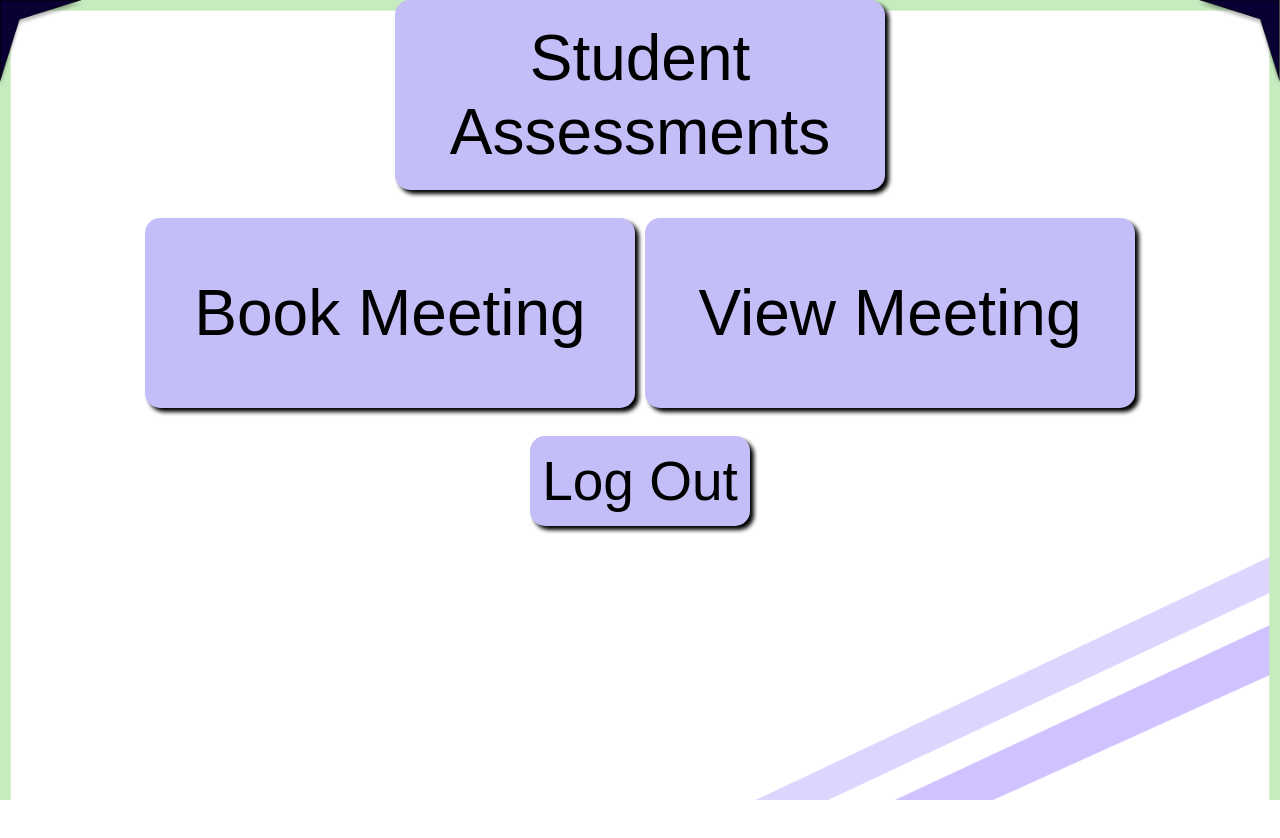
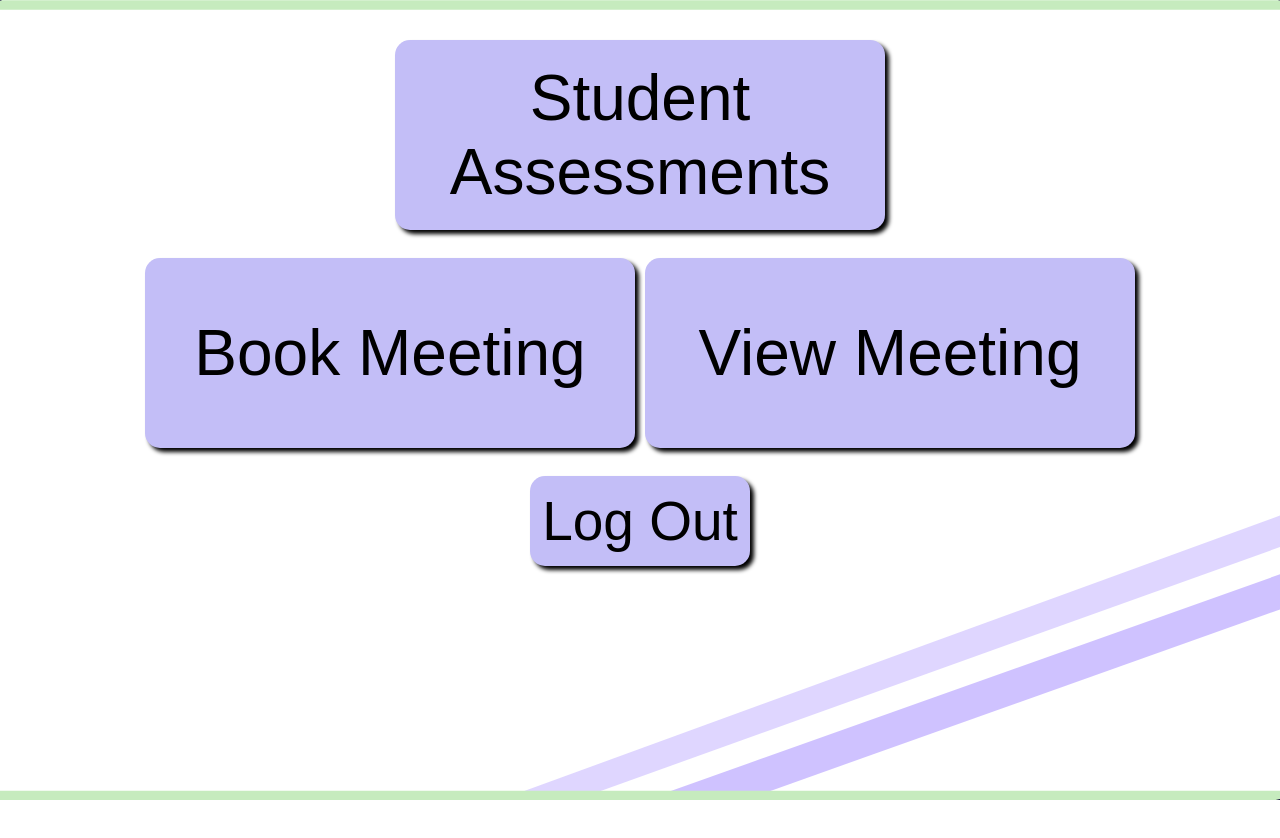
Before and after one commit to mpanks/UIX-front-end, a SvelteKit app: page /staff in a window 1280 px wide. Before the commit the page ends 800 px from the top, so only its background shows below. Built offline with nearby package versions, Linux system fonts and the light colour scheme.

Commit message:
Changed border to SVG, sorted css&formatting

```diff
--- a/src/routes/+page.svelte
+++ b/src/routes/+page.svelte
@@ -39,6 +39,7 @@
 
 </head>
 <main>
+    <body>
         <div class="center">
             <div class="padding-20">
             <table>
@@ -57,8 +58,9 @@
             </div>
             </div>
         </div>
+    </body>
 </main>
-
+<footer></footer>
 <style>
 .center{
     position:relative;
--- a/src/routes/bookMeeting/+page.svelte
+++ b/src/routes/bookMeeting/+page.svelte
@@ -54,7 +54,7 @@
     function close(){
         let modal = document.getElementById("modal");
         if(modal) modal.style.display = "none";
-        if(submitted) window.location.href=".";
+        if(submitted) window.location.href="./staff";
     }
     function submit(){
         //TODO: Modify to check date is in future - maybe
@@ -75,6 +75,7 @@
             if(content) {
                 content.textContent = "Meeting requested.";
                 content.style.setProperty('color','green');
+                submitted = true;
             }
         }
         else{
@@ -90,7 +91,6 @@
 <section>
     <main>
         <head>
-            <link rel="stylesheet" href="src/routes/style.css"/>
         </head>
         <div class="center">
             <div class="row1">
--- a/src/routes/staff/+page.svelte
+++ b/src/routes/staff/+page.svelte
@@ -32,6 +32,9 @@
     </main>
 </section>
 <style>
+.center{
+    margin-top: 5vh;
+}
 .grid{
     display:grid;
     grid-template-columns: auto auto;
--- a/src/routes/student/+page.svelte
+++ b/src/routes/student/+page.svelte
@@ -29,6 +29,9 @@
 </main>
 </section>
 <style>
+.center{
+    margin-top: 5vh;
+}
 .grid{
     display:grid;
     grid-template-columns: auto auto;
--- a/src/routes/studentAssess/+page.svelte
+++ b/src/routes/studentAssess/+page.svelte
@@ -60,7 +60,6 @@
 
 
     <head>
-        <link rel="stylesheet" href="src/routes/style.css"/>
     </head>
     <div class="center">
         <div class="name">
@@ -135,6 +134,7 @@
     flex-direction: column;
     justify-content: center;
     align-items: center;
+    margin-top: 3vh;
 }
 .name, .datetime, .date, .time, .buttons,.confidence{
     display: flex;
@@ -204,6 +204,12 @@
     width: 347px;
     height: 137px;
 }
+.details{
+    display: flex;
+    flex-direction: column;
+    justify-content: center;
+    align-items: center;
+}
 .confidencelabel{
     max-height: 82px;
     margin-top: 1%;
@@ -232,6 +238,7 @@
     flex-direction: column;
     align-items: center;
     justify-content: center;
+    margin-bottom: 3vh;
 }
 .noteslabel{
     font-size: 54px;
@@ -252,6 +259,7 @@
     background-color: #C3BEF7;
     border: 0px;
     border-radius: 0px 0px 5px 5px;
+    margin-bottom: 3vh;
 }
 textarea{
     resize: none;
--- a/static/style.css
+++ b/static/style.css
@@ -20,20 +20,26 @@
     cursor: pointer;
 }
 main{
-    background-image: url("/Boarder.png");
+    background-image: url("/VectorSmall.svg");
+    background-size: cover;
+    background-position: center center;
     background-repeat: no-repeat;
-    background-position: left top;
+    height: 100vh;
+    display: flex;
+}
+/*.image{
+    background-image: url("/VectorSmall.svg");
     background-size: cover;
-    height: 100%;
-    width: 100%;
-}
+    background-position: center center;
+    background-repeat: no-repeat;
+}*/
 body{
     margin:0;
 }
 
-div.center {
+.center {
     height: 100vh;
     width:  100vw;
-
+    margin: 0;
     padding: 0;
 }
```
Also changed, not shown: src/routes/student/assess/+page.svelte (+5 -2 lines), src/routes/viewMeeting/+page.svelte (+4 -5 lines), static/Boarder.png (deleted), static/VectorSmall.svg (added). Lines whose indentation alone changed are shown as unchanged.
